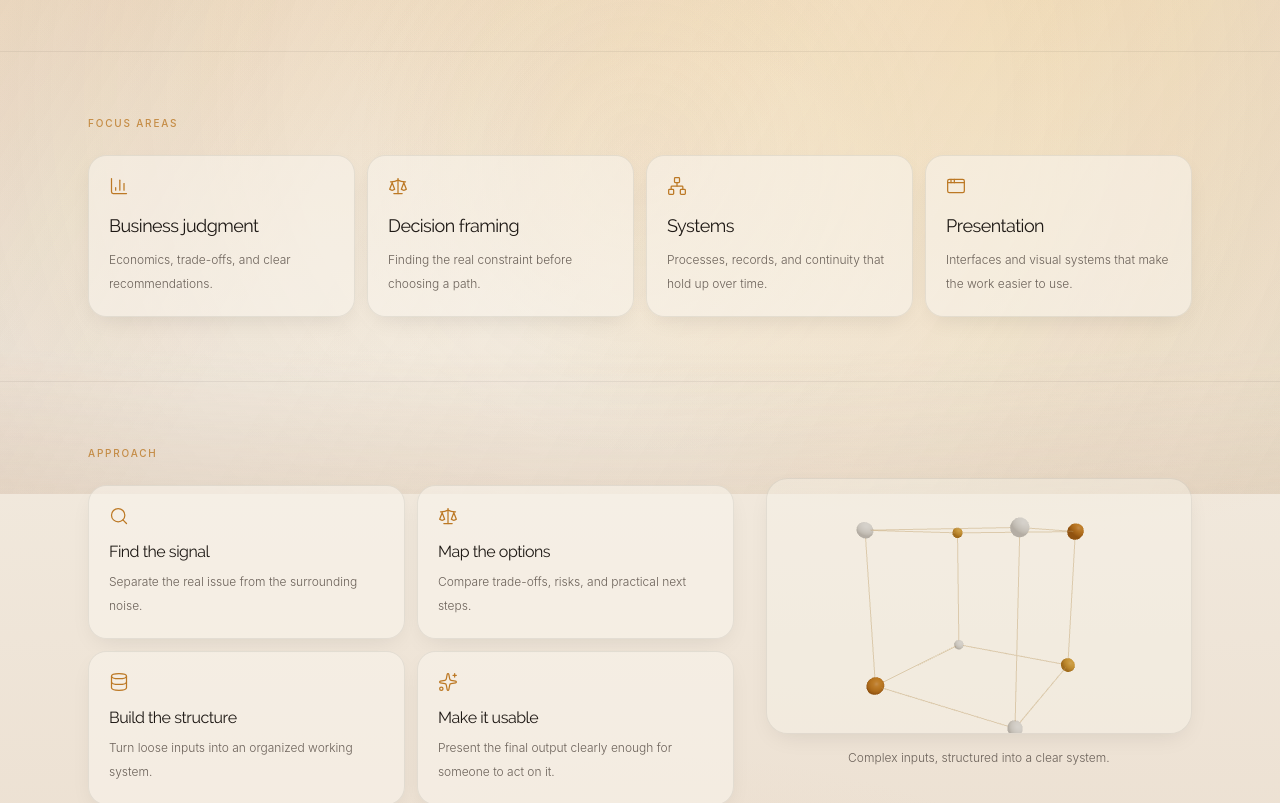
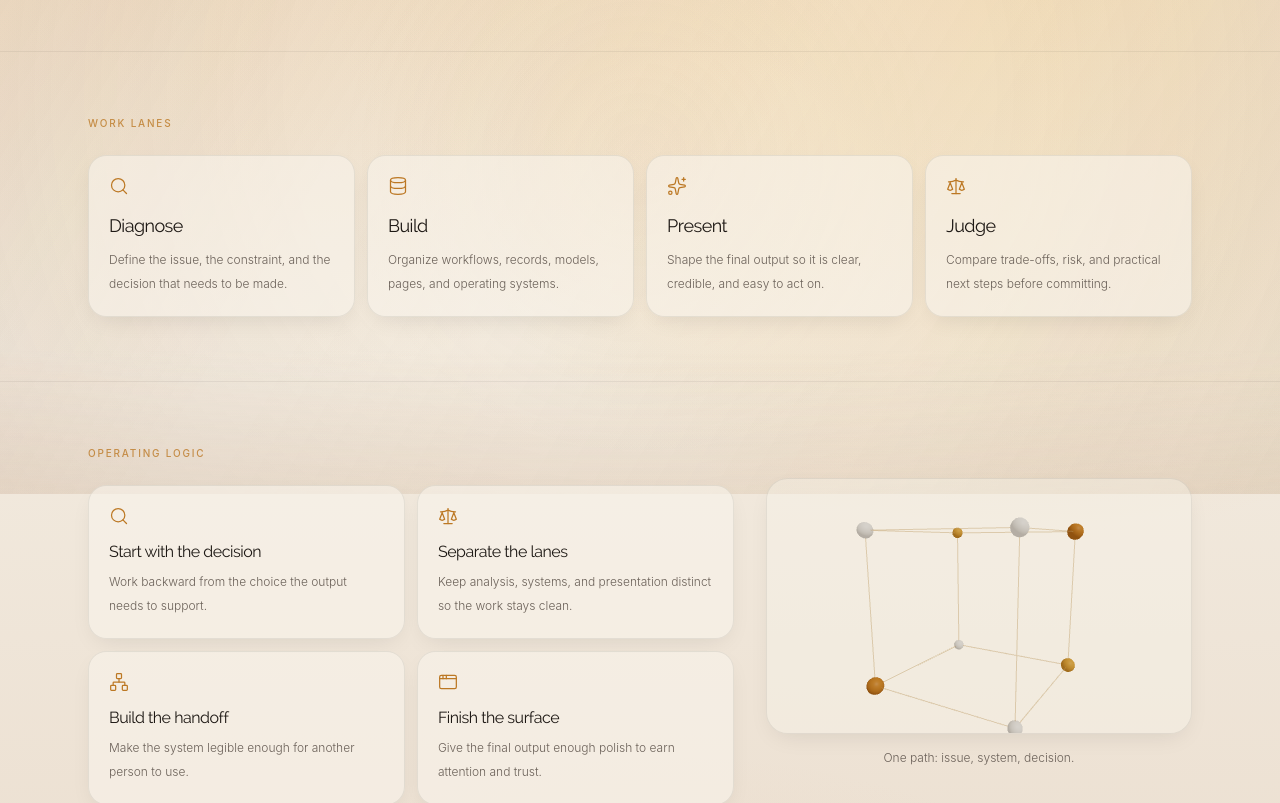
Before and after one commit to mohabbis/personal-portfolio, a Next.js app: page /about in a window 1280 px wide. Shown: the part 306-1109 px from the top of the page. Built offline with nearby package versions, Linux system fonts and the light colour scheme.

Commit message:
Apply MECE about copy

```diff
--- a/app/about/page.tsx
+++ b/app/about/page.tsx
@@ -9,7 +9,7 @@ import { siteConfig } from "@/data/site";
 export const metadata: Metadata = {
   title: "About",
   description:
-    "About Muhammad Rafiq, focused on useful systems, business judgment, communication, and design.",
+    "About Muhammad Rafiq, focused on diagnosis, systems, and decision-ready presentation.",
   alternates: {
     canonical: "/about"
   }
@@ -18,20 +18,20 @@ export const metadata: Metadata = {
 const emailHref = `mailto:${siteConfig.email}?subject=Project%20%2F%20Role%20%2F%20Collaboration%20Inquiry`;
 
 const focusAreas = [
-  { icon: BarChart3, label: "Business judgment", text: "Economics, trade-offs, and clear recommendations." },
-  { icon: Scale, label: "Decision framing", text: "Finding the real constraint before choosing a path." },
-  { icon: Network, label: "Systems", text: "Processes, records, and continuity that hold up over time." },
-  { icon: AppWindow, label: "Presentation", text: "Interfaces and visual systems that make the work easier to use." }
+  { icon: Search, label: "Diagnose", text: "Define the issue, the constraint, and the decision that needs to be made." },
+  { icon: Database, label: "Build", text: "Organize workflows, records, models, pages, and operating systems." },
+  { icon: Sparkles, label: "Present", text: "Shape the final output so it is clear, credible, and easy to act on." },
+  { icon: Scale, label: "Judge", text: "Compare trade-offs, risk, and practical next steps before committing." }
 ];
 
 const approach = [
-  { icon: Search, label: "Find the signal", text: "Separate the real issue from the surrounding noise." },
-  { icon: Scale, label: "Map the options", text: "Compare trade-offs, risks, and practical next steps." },
-  { icon: Database, label: "Build the structure", text: "Turn loose inputs into an organized working system." },
-  { icon: Sparkles, label: "Make it usable", text: "Present the final output clearly enough for someone to act on it." }
+  { icon: Search, label: "Start with the decision", text: "Work backward from the choice the output needs to support." },
+  { icon: Scale, label: "Separate the lanes", text: "Keep analysis, systems, and presentation distinct so the work stays clean." },
+  { icon: Network, label: "Build the handoff", text: "Make the system legible enough for another person to use." },
+  { icon: AppWindow, label: "Finish the surface", text: "Give the final output enough polish to earn attention and trust." }
 ];
 
-const bestFor = ["Strategy", "Finance", "Systems", "Operations", "Design"];
+const bestFor = ["Diagnosis", "Systems", "Presentation", "Operations", "Design"];
 
 const breadcrumb = {
   "@context": "https://schema.org",
@@ -59,17 +59,17 @@ export default function AboutPage() {
           <Container>
             <p className="text-[10px] font-medium uppercase tracking-[0.2em] text-accent/80">About</p>
             <h1 className="mt-5 max-w-3xl font-display text-4xl leading-[1.02] tracking-[-0.035em] text-foreground sm:text-5xl">
-              Clearer paths for messy business problems.
+              Diagnose the issue. Build the system. Present the decision.
             </h1>
             <p className="mt-5 max-w-2xl text-base font-light leading-7 text-muted-foreground">
-              I work where analysis, communication, operational detail, and visual presentation meet. The goal is simple: make the next decision easier to understand.
+              I work across the full path from problem definition to usable output: finding what matters, organizing the pieces, and presenting the result clearly.
             </p>
           </Container>
         </section>
 
         <section className="border-b border-foreground/[0.06] py-12 sm:py-16">
           <Container>
-            <p className="text-[10px] font-medium uppercase tracking-[0.18em] text-accent/80">Focus areas</p>
+            <p className="text-[10px] font-medium uppercase tracking-[0.18em] text-accent/80">Work lanes</p>
             <div className="mt-6 grid gap-3 sm:grid-cols-2 lg:grid-cols-4">
               {focusAreas.map(({ icon: Icon, label, text }) => (
                 <article key={label} className="rounded-[1.15rem] border border-foreground/[0.08] bg-card/60 p-5 shadow-soft transition hover:-translate-y-0.5 hover:border-accent/25 hover:shadow-card">
@@ -85,7 +85,7 @@ export default function AboutPage() {
         <section className="border-b border-foreground/[0.06] py-12 sm:py-16">
           <Container className="grid gap-8 lg:grid-cols-[1fr_0.66fr] lg:items-start">
             <div>
-              <p className="text-[10px] font-medium uppercase tracking-[0.18em] text-accent/80">Approach</p>
+              <p className="text-[10px] font-medium uppercase tracking-[0.18em] text-accent/80">Operating logic</p>
               <div className="mt-6 grid gap-3 sm:grid-cols-2">
                 {approach.map(({ icon: Icon, label, text }) => (
                   <article key={label} className="rounded-[1.15rem] border border-foreground/[0.08] bg-card/60 p-5 shadow-soft">
@@ -98,7 +98,7 @@ export default function AboutPage() {
             </div>
             <div className="lg:pt-8">
               <AmbientLattice />
-              <p className="mt-4 text-center text-xs font-light text-muted-foreground">Complex inputs, structured into a clear system.</p>
+              <p className="mt-4 text-center text-xs font-light text-muted-foreground">One path: issue, system, decision.</p>
             </div>
           </Container>
         </section>
```
